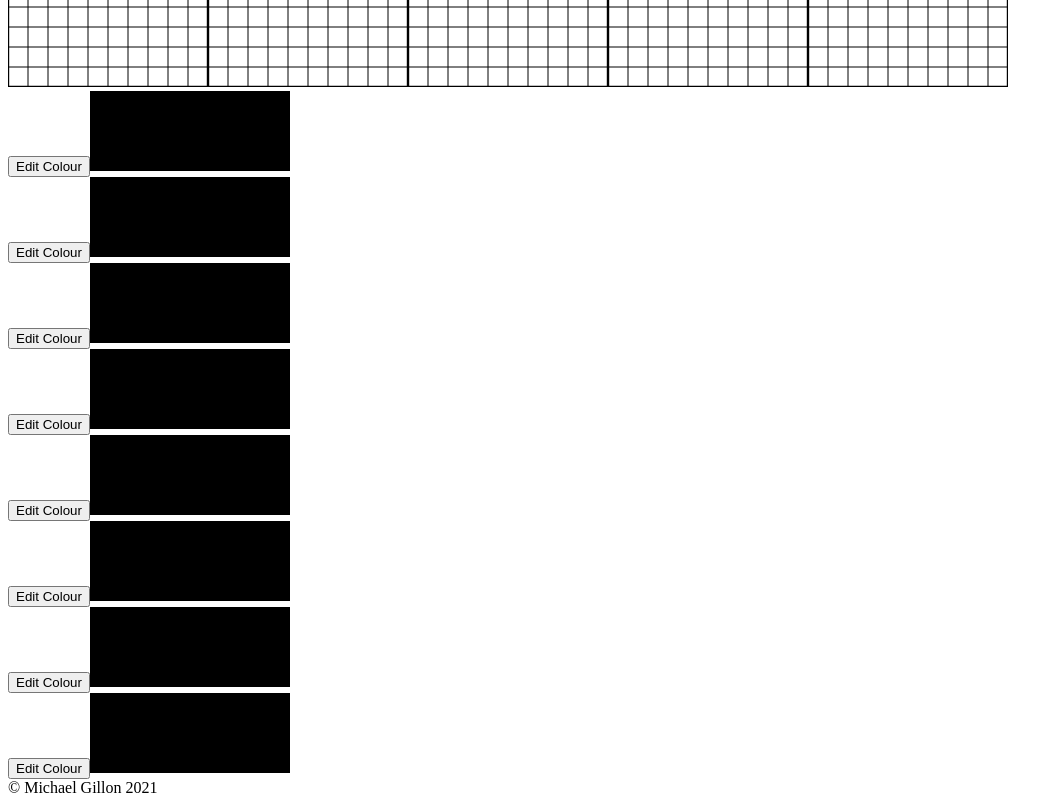
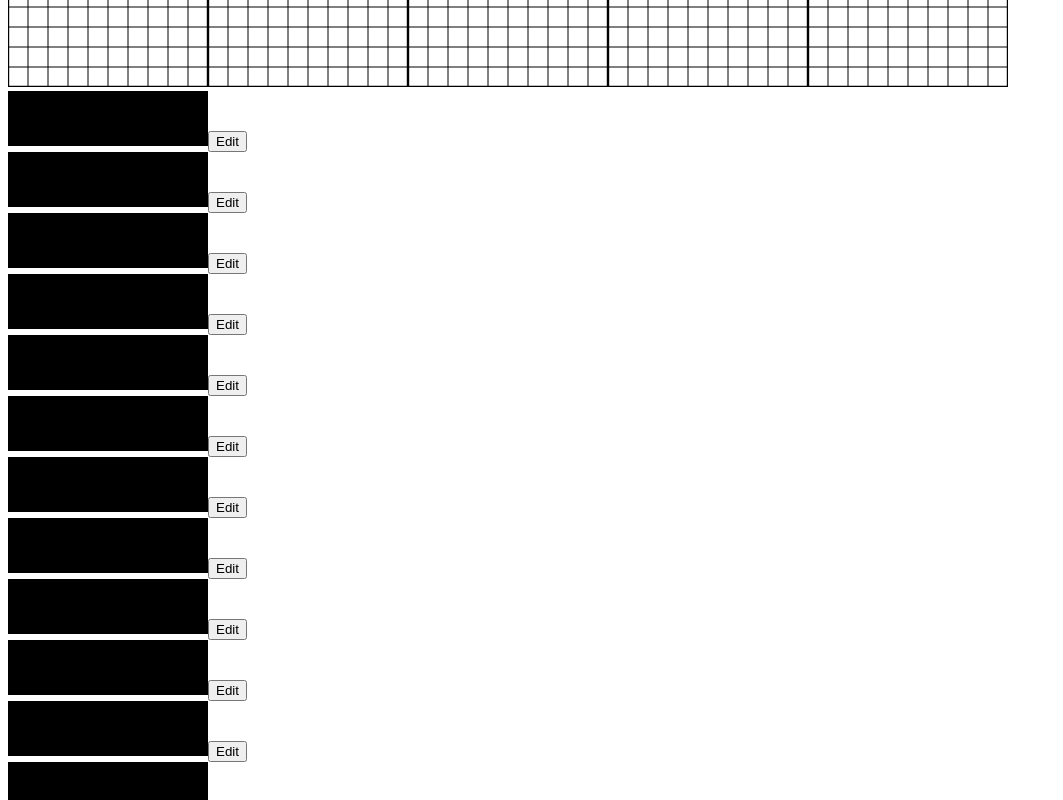
Before and after one commit to Michael115/Knittern, a Next.js app: page / in a window 1280 px wide. Shown: the part 960-1760 px from the top of the page, without its empty margins (0-1063 px from the left). Built offline with nearby package versions, Linux system fonts and the light colour scheme.

Commit message:
more colors

```diff
--- a/components/colorPicker.tsx
+++ b/components/colorPicker.tsx
@@ -213,7 +213,14 @@ export const ColorPicker: React.FC<ColorPickerParams> = ({
 
   return (
     <div className={"flex flex-col"}>
-      <div className="flex flex-col ">
+      <div className="flex flex-row ">
+        <canvas
+          className={`flex cursor-pointer`}
+          onClick={() => onClick(chosenColor.current)}
+          ref={chosenColorCanvasRef}
+          width={width}
+          height={55}
+        ></canvas>
         <button
           onClick={() => {
             setOpen(!open);
@@ -221,26 +228,19 @@ export const ColorPicker: React.FC<ColorPickerParams> = ({
               onClick(chosenColor.current);
             }
           }}
-          className="bg-gray-500 hover:bg-gray-700 text-white font-bold py-1 px-2 rounded"
+          className="bg-gray-500 hover:bg-gray-700 text-white text-sm font-bold py-1 px-2 rounded  w-14"
         >
-          {!open ? "Edit Colour" : "Close"}
+          {!open ? "Edit" : "Close"}
         </button>
-        <canvas
-          className={`flex cursor-pointer`}
-          onClick={() => onClick(chosenColor.current)}
-          ref={chosenColorCanvasRef}
-          width={width}
-          height={80}
-        ></canvas>
       </div>
       {open && (
-        <div className={"flex flex-col"}>
+        <div className={" flex-col"}>
           <canvas
             onMouseDown={mouseDown}
             onMouseMove={mouseMove}
             onMouseUp={mouseLeave}
             onMouseLeave={mouseLeave}
-            className={"flex cursor-crosshair"}
+            className={"cursor-crosshair"}
             ref={canvasRef}
             width={width}
             height={height}
@@ -251,7 +251,7 @@ export const ColorPicker: React.FC<ColorPickerParams> = ({
             onMouseMove={mouseMoveColorBar}
             onMouseUp={mouseLeaveBar}
             onMouseLeave={mouseLeaveBar}
-            className={"flex cursor-crosshair"}
+            className={"cursor-crosshair"}
             ref={colorBarCanvasRef}
             width={width}
             height={30}
--- a/components/patternCanvas.tsx
+++ b/components/patternCanvas.tsx
@@ -225,54 +225,37 @@ export const PatternCanvas: React.FC<Canvas> = ({ width, height }) => {
           height={height}
         ></canvas>
       </div>
-      <div className={"flex flex-col gap-y-4 print:hidden"}>
+      <div className={"flex flex-col gap-y-2 print:hidden"}>
         {/* <button
           className="bg-red-500 hover:bg-blue-700 text-white font-bold py-2 px-4 rounded"
           onClick={() => (currentColor.current = "nodraw")}
         >
           Clear
         </button> */}
-
-        <ColorPicker
-          width={200}
-          height={200}
-          onClick={(color) => colorPickerClick(color, "0")}
-        ></ColorPicker>
-        <ColorPicker
-          width={200}
-          height={200}
-          onClick={(color) => colorPickerClick(color, "1")}
-        ></ColorPicker>
-        <ColorPicker
-          width={200}
-          height={200}
-          onClick={(color) => colorPickerClick(color, "2")}
-        ></ColorPicker>
-        <ColorPicker
-          width={200}
-          height={200}
-          onClick={(color) => colorPickerClick(color, "3")}
-        ></ColorPicker>
-        <ColorPicker
-          width={200}
-          height={200}
-          onClick={(color) => colorPickerClick(color, "4")}
-        ></ColorPicker>
-        <ColorPicker
-          width={200}
-          height={200}
-          onClick={(color) => colorPickerClick(color, "5")}
-        ></ColorPicker>
-        <ColorPicker
-          width={200}
-          height={200}
-          onClick={(color) => colorPickerClick(color, "6")}
-        ></ColorPicker>
-        <ColorPicker
-          width={200}
-          height={200}
-          onClick={(color) => colorPickerClick(color, "7")}
-        ></ColorPicker>
+        {[
+          "0",
+          "1",
+          "2",
+          "3",
+          "4",
+          "5",
+          "6",
+          "7",
+          "8",
+          "9",
+          "10",
+          "11",
+          "12",
+          "13",
+          "14",
+        ].map((i) => (
+          <ColorPicker
+            key={i}
+            width={200}
+            height={200}
+            onClick={(color) => colorPickerClick(color, i)}
+          ></ColorPicker>
+        ))}
       </div>
     </div>
   );
```
